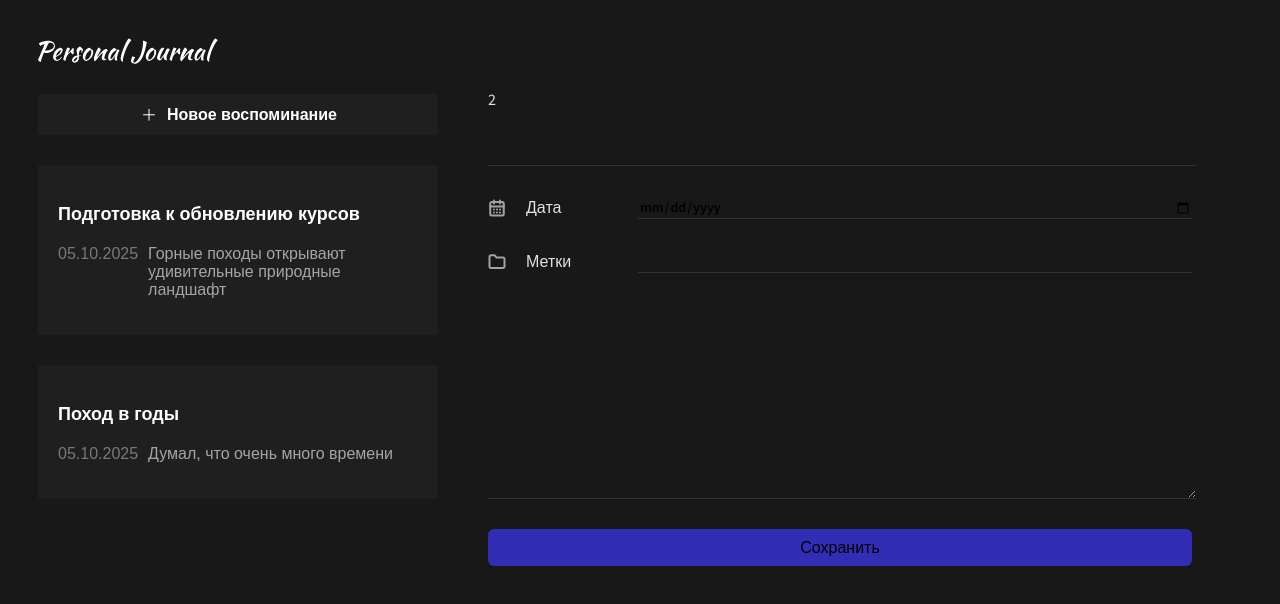
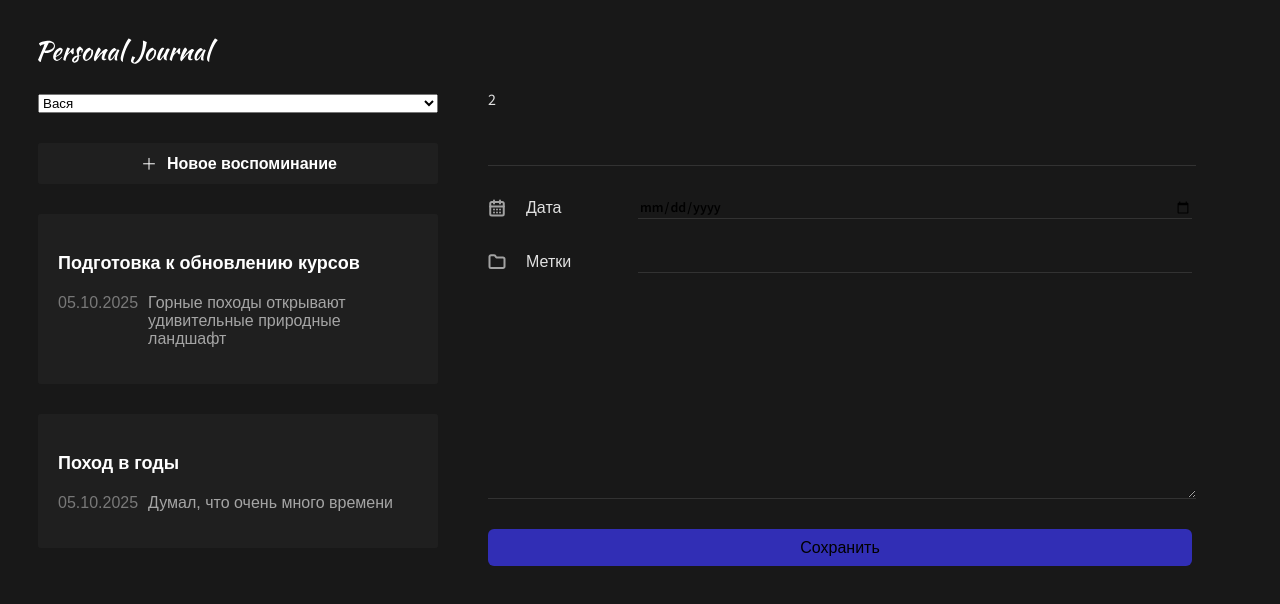
Before and after one commit to shaikouski-arkadzi/react_purple-1, a React (Vite) app: page / in a window 1280 px wide. Shown: the top 604 px of the page. Built offline with nearby package versions, Linux system fonts and the light colour scheme.

Commit message:
Add SelectUser component

```diff
--- a/src/components/Header/Header.jsx
+++ b/src/components/Header/Header.jsx
@@ -1,5 +1,11 @@
+import SelectUser from "../SelectUser/SelectUser";
 import styles from "./Header.module.css";
 
 export function Header() {
-  return <img className={styles.logo} src="/logo.svg" alt="Логотип журнала" />;
+  return (
+    <>
+      <img className={styles.logo} src="/logo.svg" alt="Логотип журнала" />
+      <SelectUser />
+    </>
+  );
 }
--- /dev/null
+++ b/src/components/SelectUser/SelectUser.jsx
@@ -0,0 +1,19 @@
+import { useContext } from "react";
+import { UserContext } from "../../context/user.context";
+
+function SelectUser() {
+  const { userId, setUserId } = useContext(UserContext);
+
+  const changeUser = (e) => {
+    setUserId(Number(e.target.value));
+  };
+
+  return (
+    <select name="user" id="user" value={userId} onChange={changeUser}>
+      <option value="1">Антон</option>
+      <option value="2">Вася</option>
+    </select>
+  );
+}
+
+export default SelectUser;
```
